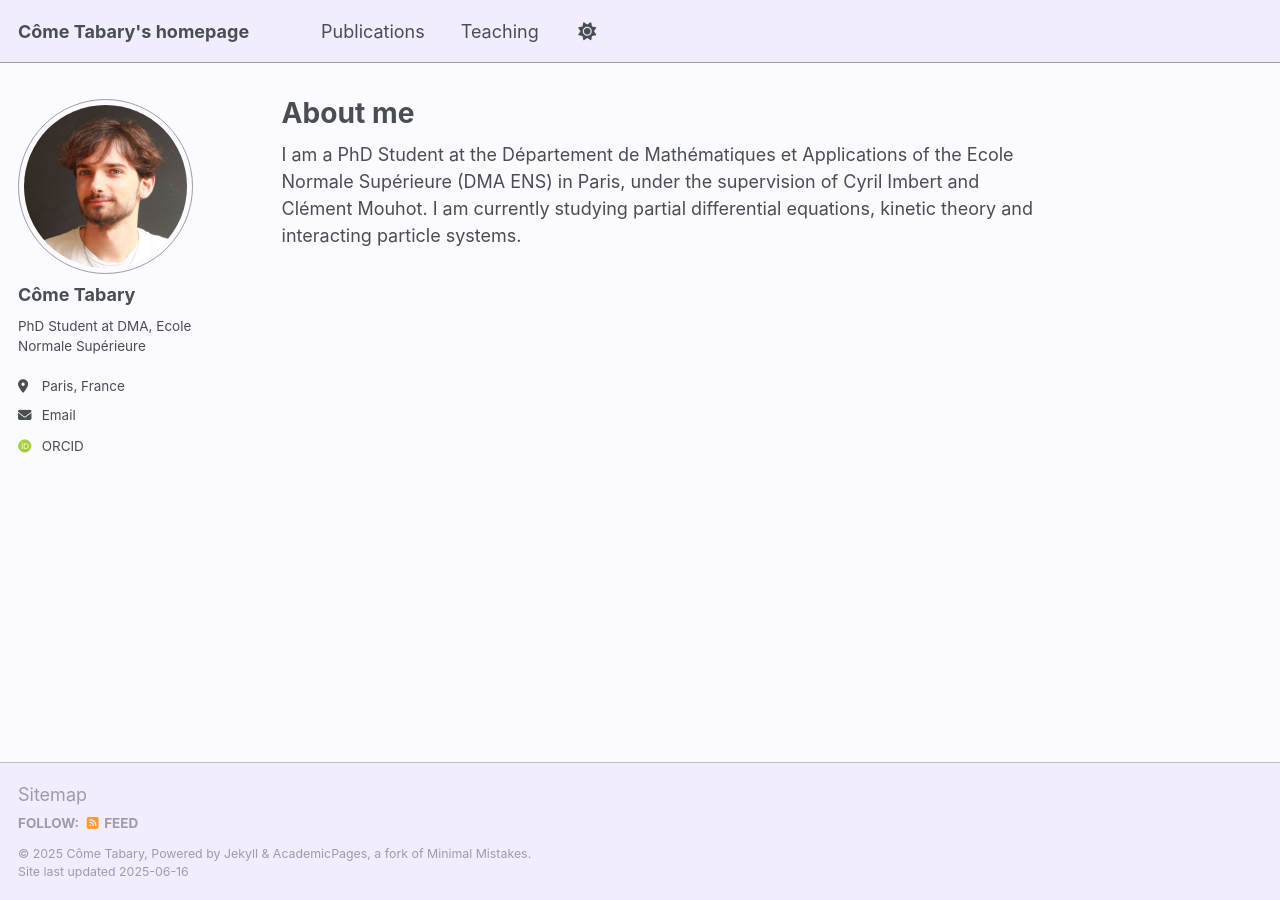
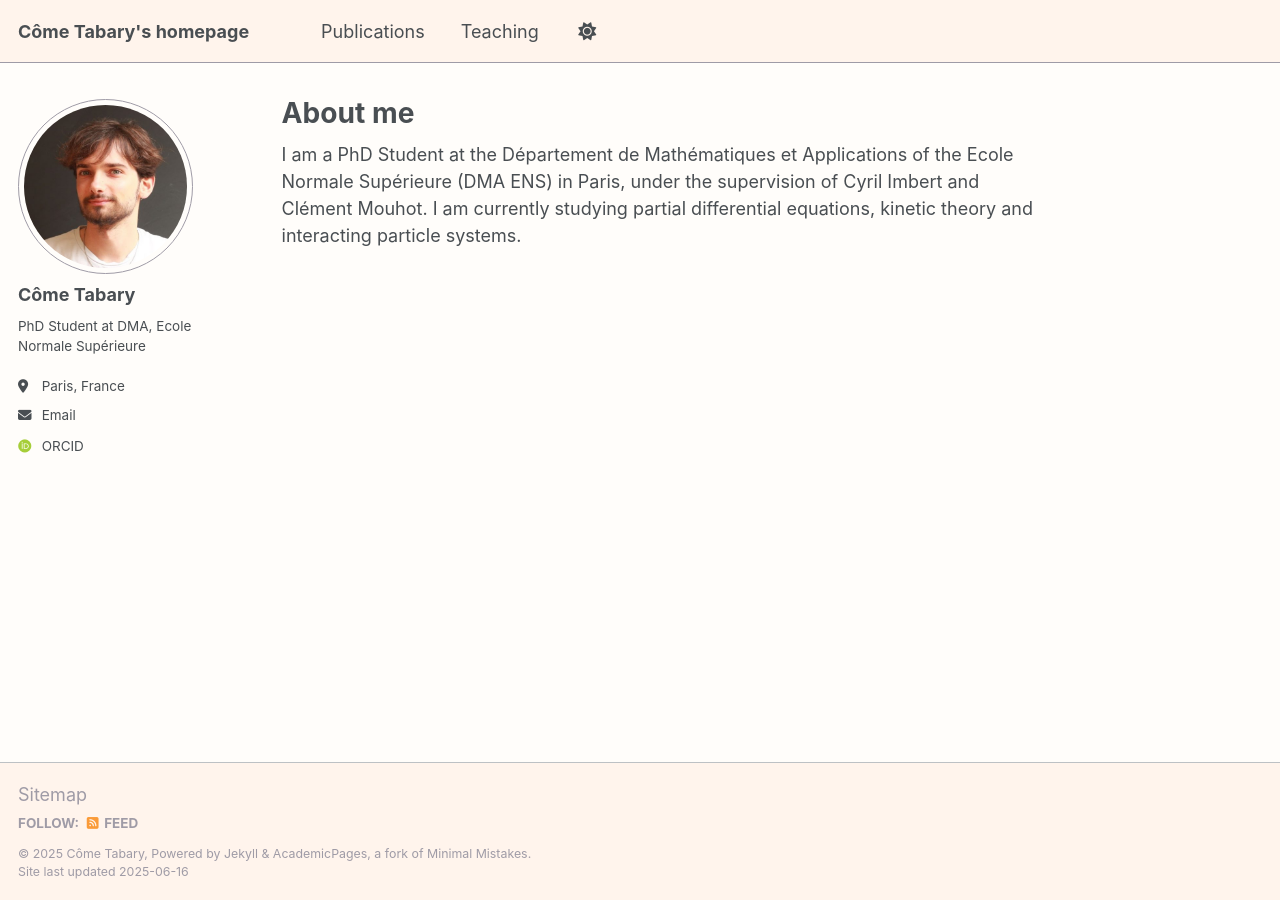
Before and after one commit to c-tabary/c-tabary.github.io, a Jekyll site: the page built from _pages/about.md, in a window 1280 px wide. Built offline with Jekyll 4.4.1, drawn with Linux system fonts in a browser that asks for light colours; some web fonts are replaced.

Commit message:
Add files via upload

```diff
--- a/_sass/include/_utilities.scss
+++ b/_sass/include/_utilities.scss
@@ -327,7 +327,7 @@ body:hover .visually-hidden button {
   position: relative;
   width: $navicon-width;
   height: $navicon-height;
-  background: #fff;
+  background: var(--global-button-fg-color);/*#fff;*/
   margin: auto;
   -webkit-transition: 0.3s;
   transition: 0.3s;
@@ -339,7 +339,7 @@ body:hover .visually-hidden button {
     left: 0;
     width: $navicon-width;
     height: $navicon-height;
-    background: #fff;
+    background: var(--global-button-fg-color);/*#fff;*/
     -webkit-transition: 0.3s;
     transition: 0.3s;
   }
--- a/_sass/layout/_navigation.scss
+++ b/_sass/layout/_navigation.scss
@@ -196,7 +196,7 @@
     padding: 0 0.5rem;
     border: 0;
     outline: none;
-    background-color: var(--global-base-color);
+    background-color: var(--global-button-color);
     color: #fff;
     cursor: pointer;
     z-index: 100;
--- a/_sass/theme/_dark.scss
+++ b/_sass/theme/_dark.scss
@@ -52,5 +52,6 @@ html[data-theme="dark"] {
     --global-text-color                 : #{$text};
     --global-text-color-light           : #{$light-gray};
     --global-thead-color                : #{$background-lighter};
-    --global-test-color                 : #b9e837;
+    --global-button-color               : #{$background_footer};
+    --global-button-fg-color               : #ffffff;
 }
--- a/_sass/theme/_default.scss
+++ b/_sass/theme/_default.scss
@@ -28,9 +28,9 @@ $sidebar-screen-min-width   : 1024px;
 
 /* Default light theme for the site */
 :root {
-    --global-base-color                 : #{$gray};
-    --global-bg-color                   : #fbfaff;
-    --global-footer-bg-color            : #f1edff;
+    --global-base-color                 : #{$dark-gray};
+    --global-bg-color                   : #fffdfa;
+    --global-footer-bg-color            : #fff4ec;
     --global-border-color               : #{$light-gray};
     --global-dark-border-color          : #bdc1c4;
     --global-code-background-color      : #fafafa;
@@ -41,8 +41,9 @@ $sidebar-screen-min-width   : 1024px;
     --global-link-color-visited         : mix(#fff, #2f7f93, 25%);
     --global-masthead-link-color        : #{$dark-gray};
     --global-masthead-link-color-hover  : mix(#000, #{$gray}, 25%);
-    --global-text-color                 : #{$dark-gray};
+    --global-text-color                 : #{$dark-gray};/* color used for text */
     --global-text-color-light           : #{$light-gray};
     --global-thead-color                : #{$lighter-gray};
-    --global-test-color                 : #b9e837;
+    --global-button-color               : #fff4ec;/* must be same as global footer bg color */
+    --global-button-fg-color            : #{$dark-gray};
 }
```
